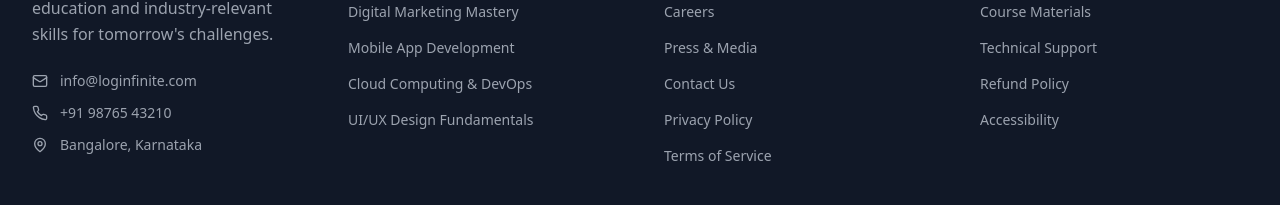
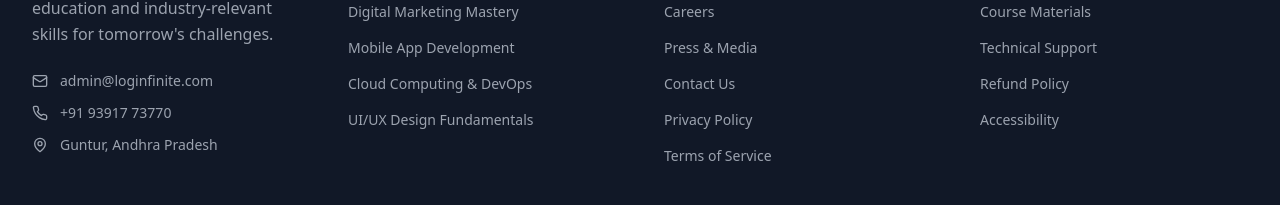
Before and after one commit to Lionf5/LogNfinite_Edu_Tech, a React (Vite) app: page / in a window 1280 px wide. Shown: the part 7486-7691 px from the top of the page. Built offline with nearby package versions, Linux system fonts and the light colour scheme.

Commit message:
Updated Footer.tsx

```diff
--- a/src/components/Footer.tsx
+++ b/src/components/Footer.tsx
@@ -60,15 +60,15 @@ const Footer = () => {
             <div className="space-y-3">
               <div className="flex items-center space-x-3 text-gray-400">
                 <Mail className="w-4 h-4" />
-                <span className="text-sm">info@loginfinite.com</span>
+                <span className="text-sm">admin@loginfinite.com</span>
               </div>
               <div className="flex items-center space-x-3 text-gray-400">
                 <Phone className="w-4 h-4" />
-                <span className="text-sm">+91 98765 43210</span>
+                <span className="text-sm">+91 93917 73770</span>
               </div>
               <div className="flex items-center space-x-3 text-gray-400">
                 <MapPin className="w-4 h-4" />
-                <span className="text-sm">Bangalore, Karnataka</span>
+                <span className="text-sm">Guntur, Andhra Pradesh</span>
               </div>
             </div>
           </div>
```
